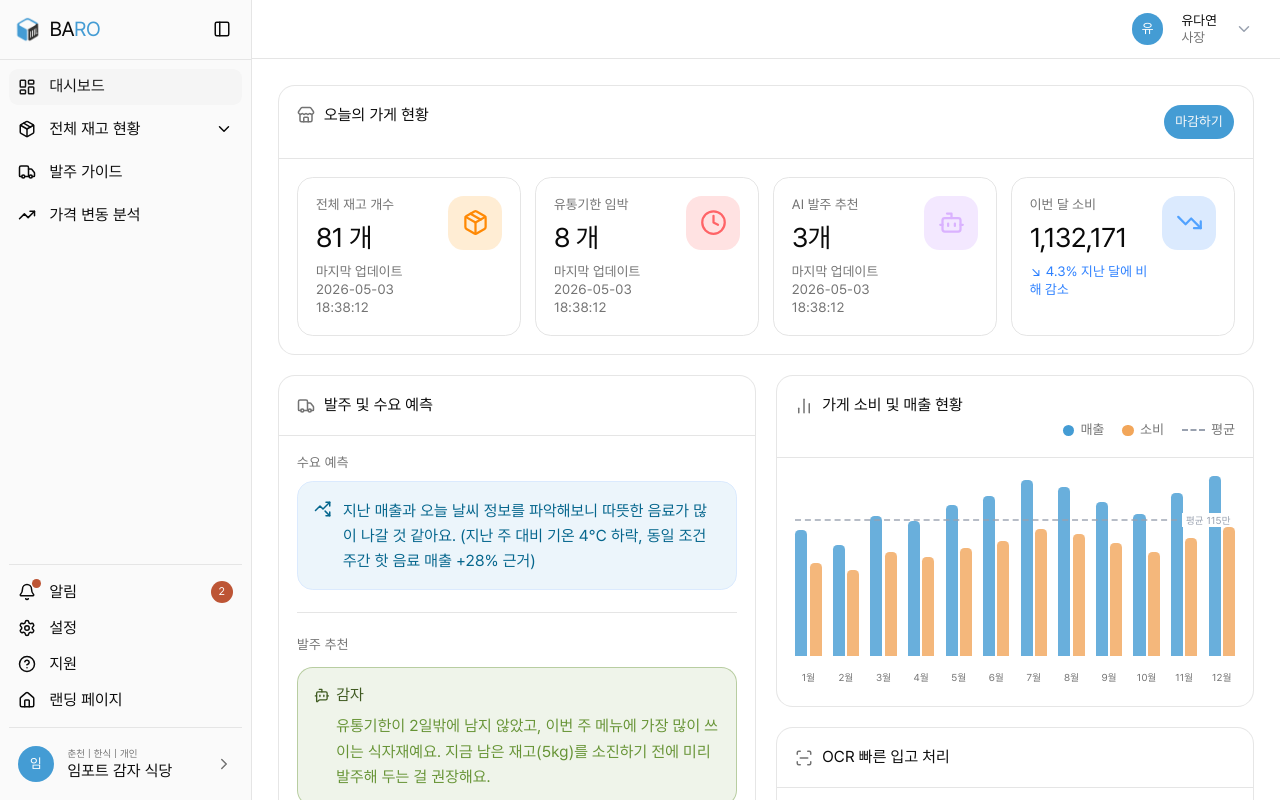
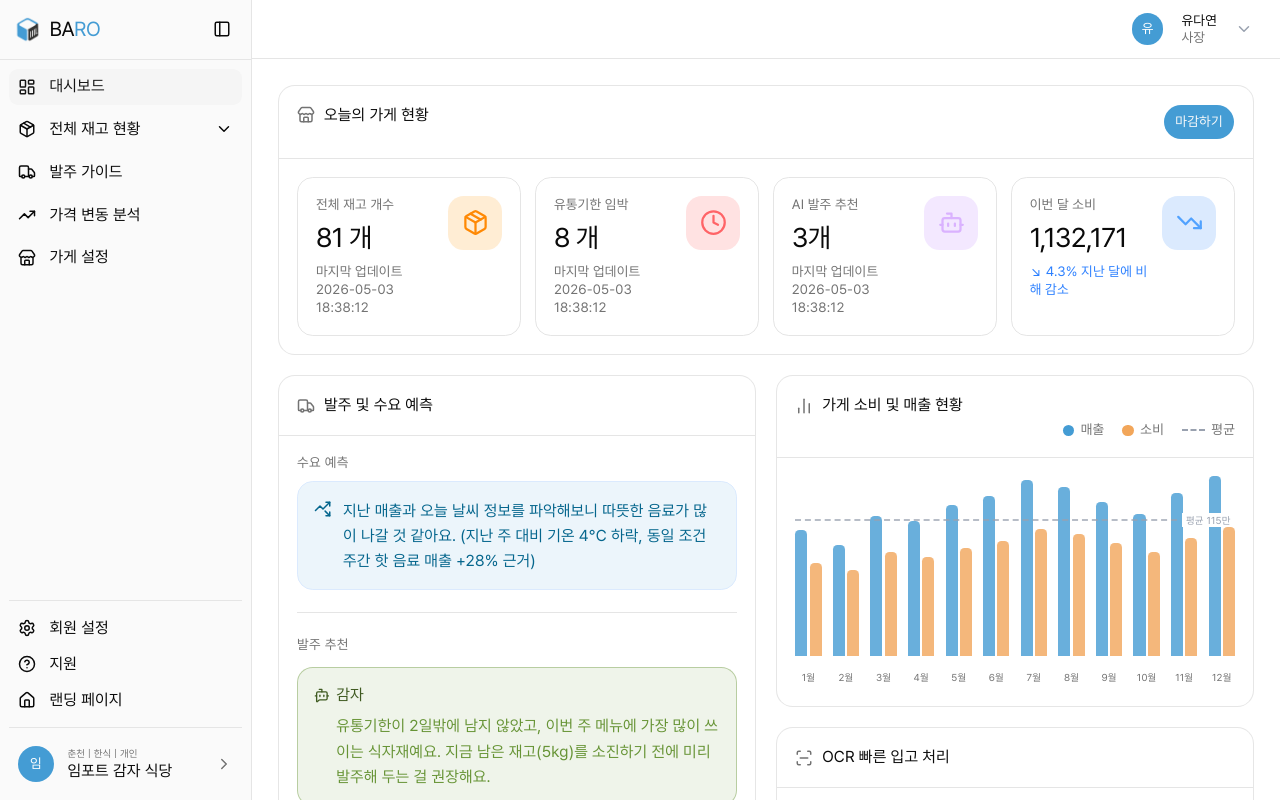
Before and after one commit to from-knu-import-potato/baro-frontend, a React (Vite) app: page /dashboard in a window 1280 px wide. Shown: the top 800 px of the page. Built offline with nearby package versions, Linux system fonts and the light colour scheme.

Commit message:
♻️ refactor: 회원 설정과 가게 설정 분리 및 알림 기능 삭제

```diff
--- a/src/widgets/AppSidebar.tsx
+++ b/src/widgets/AppSidebar.tsx
@@ -6,6 +6,7 @@ import {
   Truck,
   TrendingUp,
   Settings,
+  Store,
   HelpCircle,
   Home,
   ChevronRight,
@@ -14,7 +15,6 @@ import {
 import { NavLink, useLocation } from 'react-router-dom';
 
 import { routePaths } from '@/app/routes/routePaths';
-import NotificationDropdown from '@/features/notification/components/NotificationDropdown';
 import { Collapsible, CollapsibleContent } from '@/shadcn/ui/collapsible';
 import {
   Sidebar,
@@ -35,7 +35,7 @@ import {
 import BaroLogo from '@/shared/assets/images/baro-logo.png';
 
 const BOTTOM_NAV_ITEMS = [
-  { label: '설정', icon: Settings, to: routePaths.settings },
+  { label: '회원 설정', icon: Settings, to: routePaths.account },
   { label: '지원', icon: HelpCircle, to: routePaths.support },
   { label: '랜딩 페이지', icon: Home, to: routePaths.landing },
 ];
@@ -142,6 +142,18 @@ const AppSidebar = ({ storeName, storeCategory }: AppSidebarProps) => {
                   <span>가격 변동 분석</span>
                 </SidebarMenuButton>
               </SidebarMenuItem>
+
+              {/* 가게 설정 */}
+              <SidebarMenuItem>
+                <SidebarMenuButton
+                  isActive={location.pathname === routePaths.settings}
+                  tooltip="가게 설정"
+                  render={<NavLink to={routePaths.settings} />}
+                >
+                  <Store />
+                  <span>가게 설정</span>
+                </SidebarMenuButton>
+              </SidebarMenuItem>
             </SidebarMenu>
           </SidebarGroupContent>
         </SidebarGroup>
@@ -151,7 +163,7 @@ const AppSidebar = ({ storeName, storeCategory }: AppSidebarProps) => {
       <SidebarFooter className="pb-2">
         <SidebarSeparator className="mx-0" />
         <SidebarMenu>
-          <NotificationDropdown />
+          {/* <NotificationDropdown /> */}
           {BOTTOM_NAV_ITEMS.map(({ label, icon: Icon, to }) => (
             <SidebarMenuItem key={to}>
               <SidebarMenuButton
```
